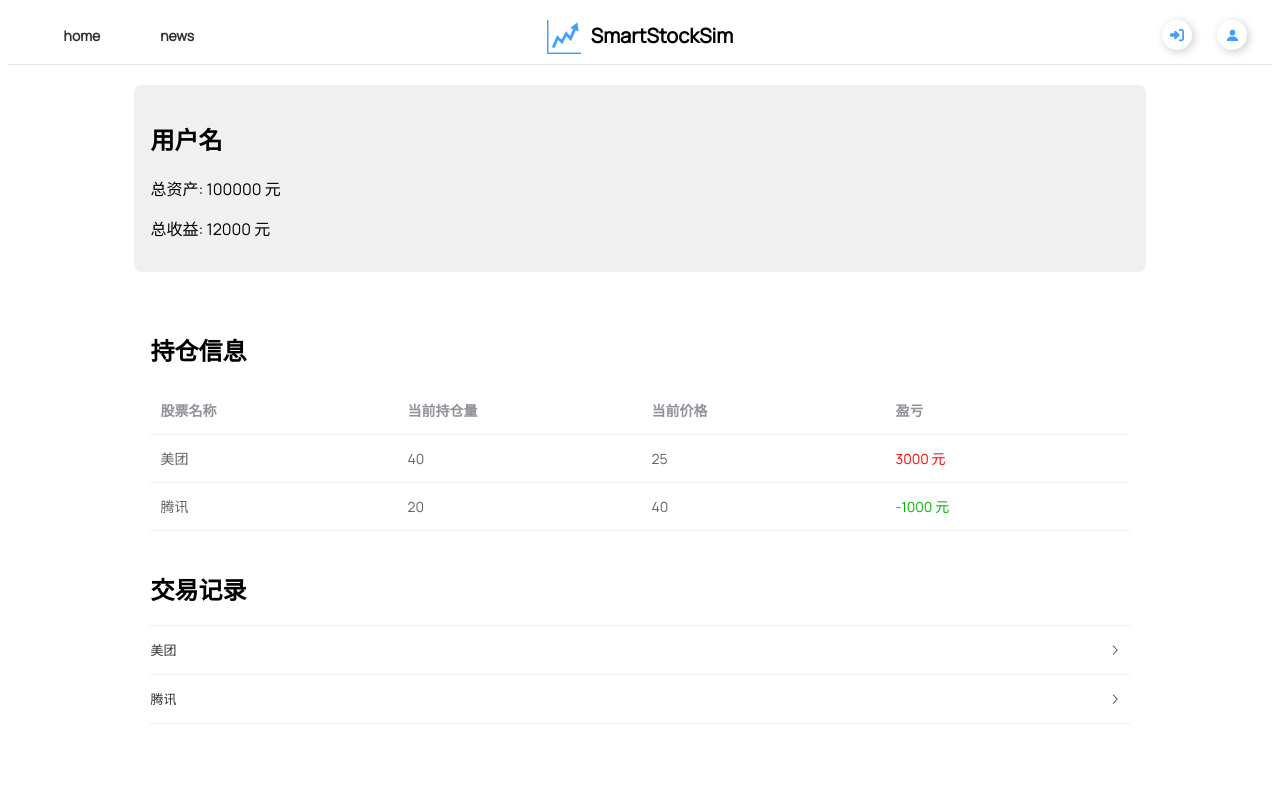
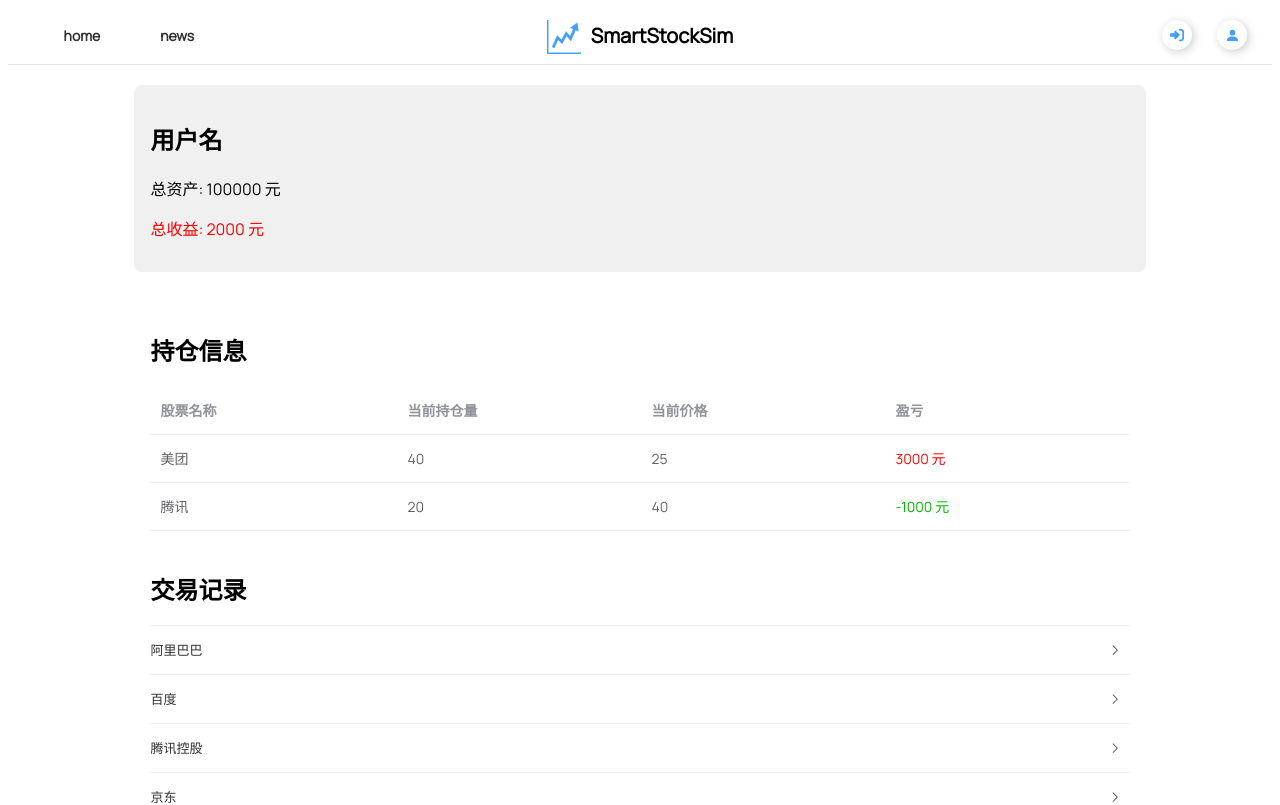
Before and after one commit to Gonghouwang/stock_Simulator, a Vue app: page /user in a window 1280 px wide. Shown: the top 805 px of the page. Built offline with nearby package versions, Linux system fonts and the light colour scheme; no server answers.

Commit message:
Update user.vue

```diff
--- a/src/views/user.vue
+++ b/src/views/user.vue
@@ -7,7 +7,7 @@
                 <h2>{{ account.username }}</h2>
                 <div>
                     <p>总资产: {{ account.balance }} 元</p>
-                    <p>总收益: {{ account.profit }} 元</p>
+                    <p :class="priceClass(account.profit)">总收益: {{ account.profit }} 元</p>
                 </div>
             </div>
 
@@ -62,7 +62,7 @@ export default {
             account: {
                 username: '用户名',
                 balance: 100000, // 总资产
-                profit: 12000,    // 总收益
+                profit: 2000,    // 总收益
                 tradeInfo: [
                     {
                         "stockId": 1,
@@ -88,22 +88,67 @@ export default {
             },
             transactions: [
                 {
-                    "userId": 1,
-                    "stockId": 2,
+                    "userId": 3,
+                    "stockId": 5,
+                    "stockName": "阿里巴巴",
+                    "tradeType": 0,
+                    "tradeQuantity": 5,
+                    "tradePrice": 192.0,
+                    "tradeDate": "2024-10-11 22:23:52"
+                },
+                {
+                    "userId": 3,
+                    "stockId": 6,
+                    "stockName": "百度",
+                    "tradeType": 0,
+                    "tradeQuantity": 6,
+                    "tradePrice": 155.5,
+                    "tradeDate": "2024-10-11 22:45:25"
+                },
+                {
+                    "userId": 3,
+                    "stockId": 7,
+                    "stockName": "腾讯控股",
+                    "tradeType": 0,
+                    "tradeQuantity": 7,
+                    "tradePrice": 360.5,
+                    "tradeDate": "2024-10-11 22:46:22"
+                },
+                {
+                    "userId": 3,
+                    "stockId": 8,
+                    "stockName": "京东",
+                    "tradeType": 0,
+                    "tradeQuantity": 8,
+                    "tradePrice": 73.5,
+                    "tradeDate": "2024-10-11 22:46:30"
+                },
+                {
+                    "userId": 3,
+                    "stockId": 9,
                     "stockName": "美团",
                     "tradeType": 0,
-                    "tradeQuantity": 29,
-                    "tradePrice": 29,
-                    "tradeDate": "2023-11-22"
+                    "tradeQuantity": 9,
+                    "tradePrice": 250.5,
+                    "tradeDate": "2024-10-11 22:46:36"
                 },
                 {
-                    "userId": 1,
-                    "stockId": 3,
-                    "stockName": "腾讯",
-                    "tradeType": 1,
-                    "tradeQuantity": 39,
-                    "tradePrice": 58,
-                    "tradeDate": "2025-05-19"
+                    "userId": 3,
+                    "stockId": 10,
+                    "stockName": "小米",
+                    "tradeType": 0,
+                    "tradeQuantity": 10,
+                    "tradePrice": 23.9,
+                    "tradeDate": "2024-10-11 22:47:44"
+                },
+                {
+                    "userId": 3,
+                    "stockId": 5,
+                    "stockName": "阿里巴巴",
+                    "tradeType": 0,
+                    "tradeQuantity": 3,
+                    "tradePrice": 181.0,
+                    "tradeDate": "2024-10-11 23:13:09"
                 }
             ],
         };
@@ -125,7 +170,7 @@ export default {
             if (type == 0) {
                 return '买入'
             }
-            else if(type == 1){
+            else if (type == 1) {
                 return '卖出'
             }
         },
```
